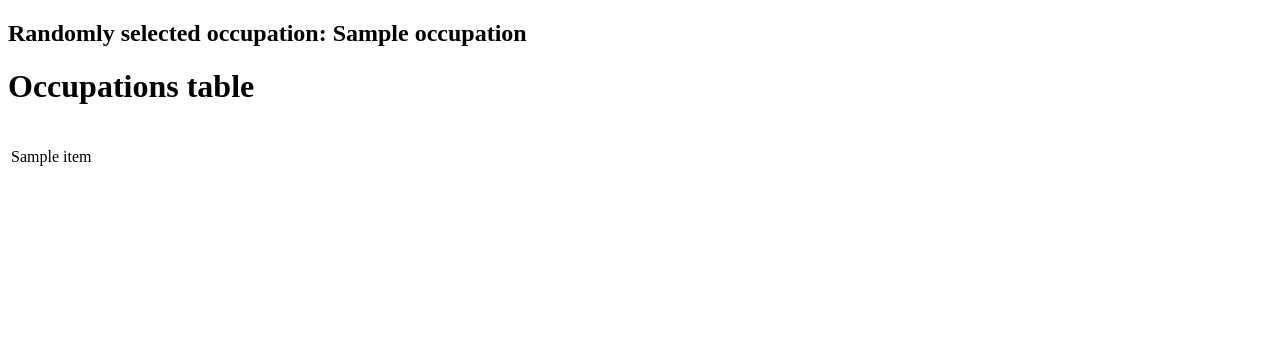
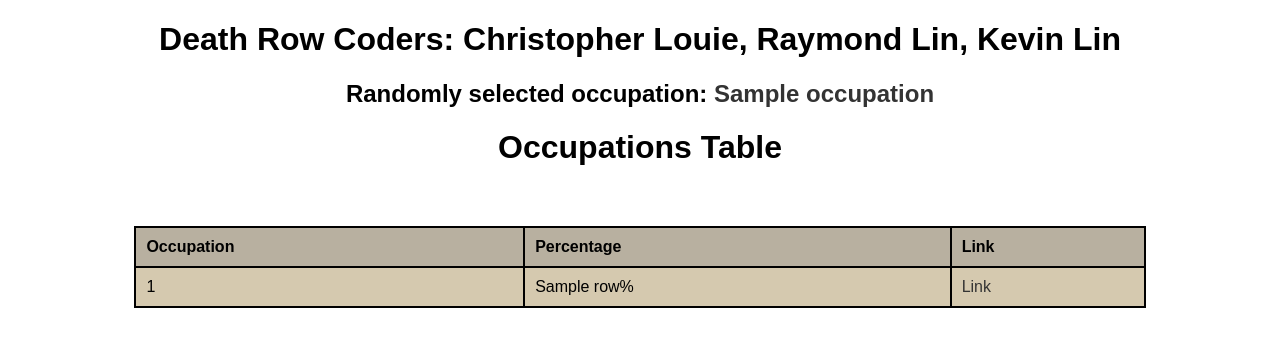
Before and after one commit to TheChristLouie/Soft-Dev, a Flask app: template 13_tempwork/templates/tablified.html in a window 1280 px wide. Shown: the top 347 px of the page. Run offline with Flask 3, Linux system fonts and the light colour scheme; the template is opened without the code that fills it: most values are stand-ins (such as "Sample title", 1, 10 or a date in 2020).

Commit message:
Finished Work: Did styling, added links, modified functions so that links would work T-T

```diff
--- a/13_tempwork/templates/tablified.html
+++ b/13_tempwork/templates/tablified.html
@@ -5,24 +5,59 @@
   Sep 2024
  -->
  <html>
+     <style>
+         table {
+             width: 80%;
+             margin: 20px auto;
+             font-family: Arial, sans-serif;
+             border-collapse: collapse;
+         }
+         th, td {
+             padding: 10px;
+             border: 2px solid black;
+             background-color: #d5c9af;
+             text-align: left;
+         }
+         th {
+             background-color: #b8b0a0;
+         }
+         a {
+             color: #333;
+             text-decoration: none;
+         }
+         a:hover {
+             color: #0056b3;
+             text-decoration: underline;
+         }
+         h1, h2 {
+             text-align: center;
+             font-family: Arial, sans-serif;
+         }
+     </style>
 
      <head>
-        <title> {{title}} </title>
+         <title> {{ title }} </title>
      </head>
 
      <body>
-        <h2> Randomly selected occupation: {{ occupation }} </h2>
-        <h1> Occupations table </h1>
+         <h1>Death Row Coders: Christopher Louie, Raymond Lin, Kevin Lin</h1>
+         <h2>Randomly selected occupation: <a href="{{ link }}">{{ occupation }}</a></h2>
+
+         <h1>Occupations Table</h1>
          <br>
          <table>
+             <tr>
+                 <th>Occupation</th>
+                 <th>Percentage</th>
+                 <th>Link</th>
+             </tr>
              {% for row in collection %}
                  <tr>
-                {% for item in row %}
-                    <td>{{ item }}</td>
-                {% endfor %}
+                     <td>{{ row[0] }}</td>
+                     <td>{{ row[1] }}%</td>
+                     <td><a href="{{ row[2] }}">Link</a></td>
                  </tr>
              {% endfor %}
          </table>
      </body>
-
  </html>
```
Also changed, not shown: 13_tempwork/app.py (+22 -21 lines), 13_tempwork/data/occupations.csv (+24 -24 lines). Lines whose indentation alone changed are shown as unchanged.
